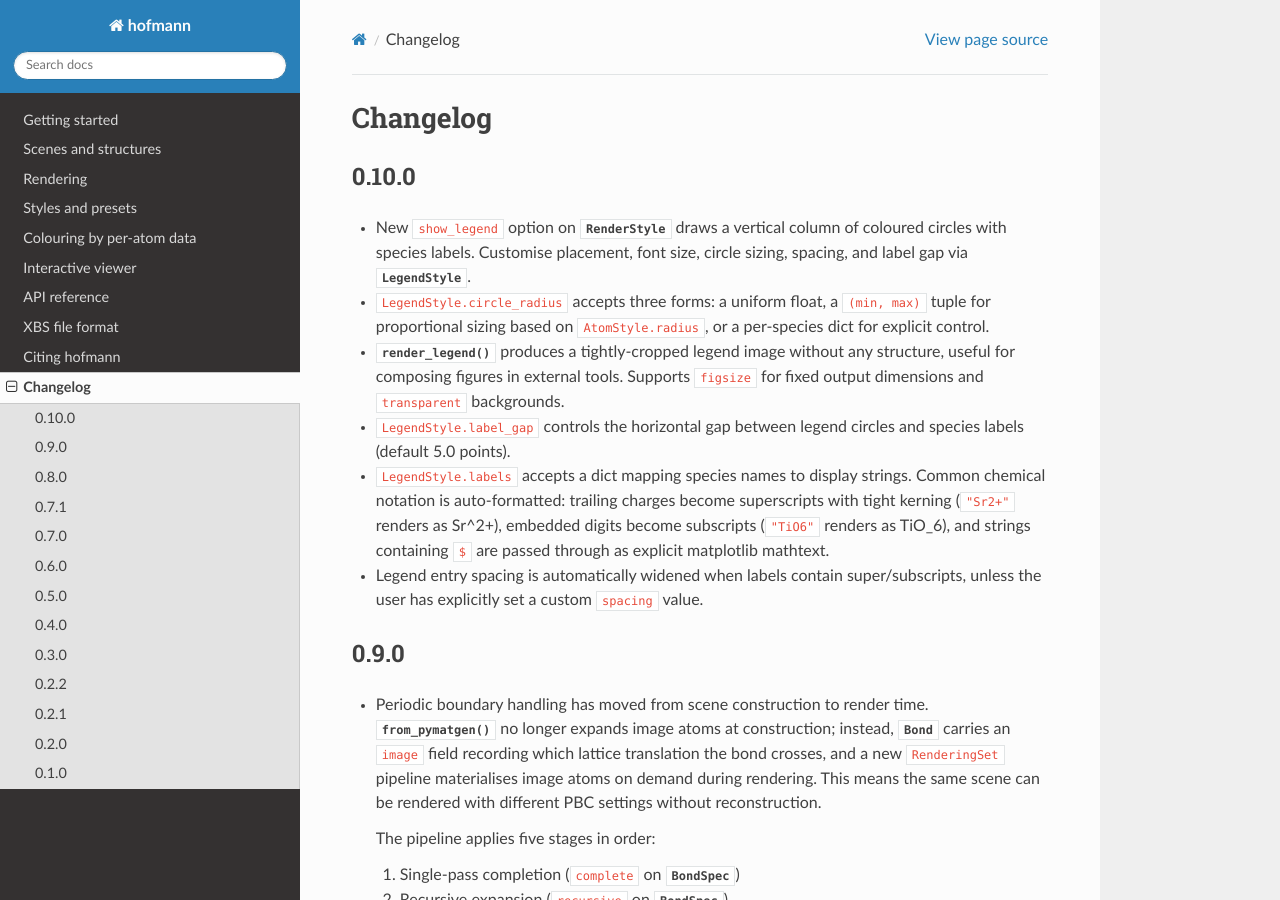
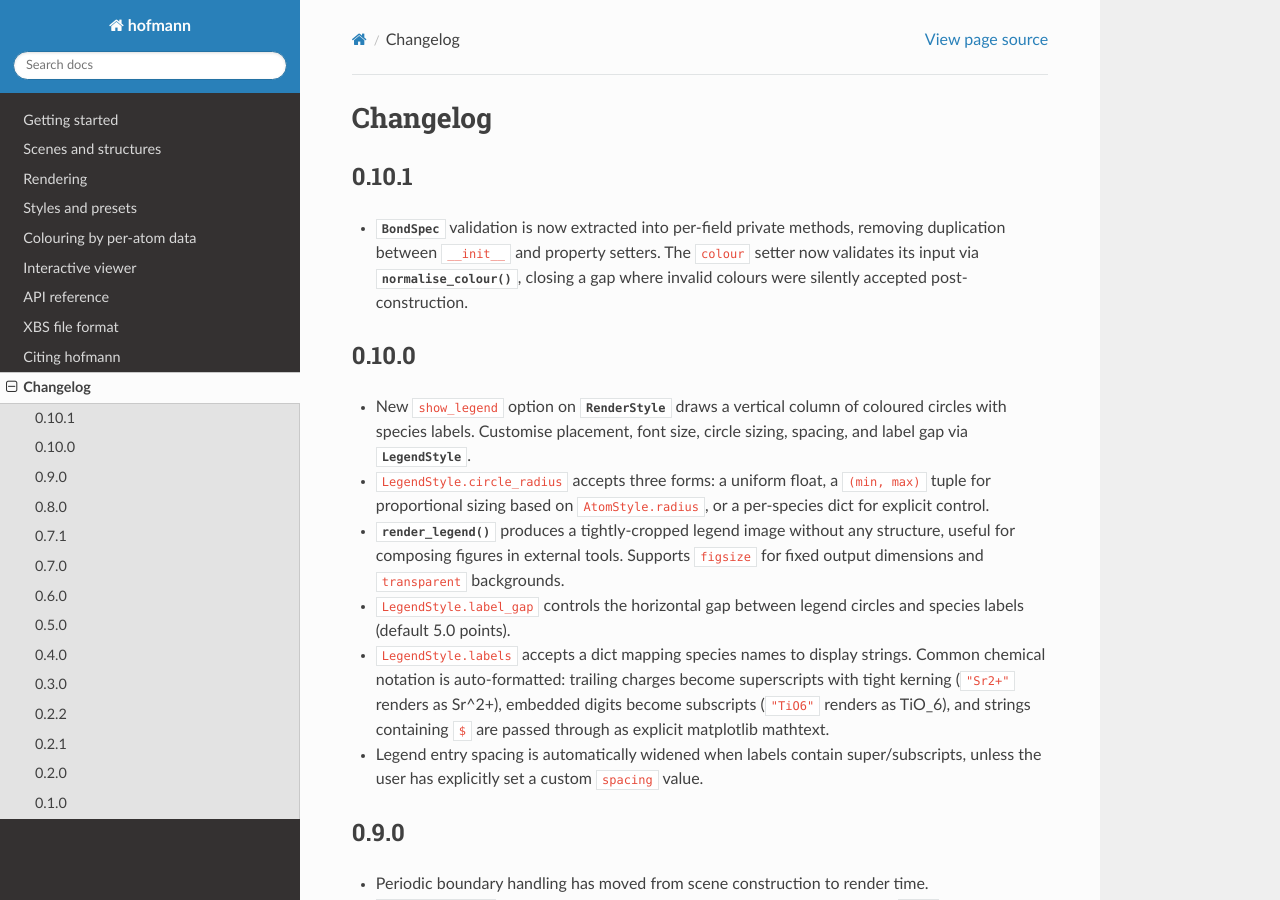
Before and after one commit to bjmorgan/hofmann, a Sphinx documentation site: the page built from docs/changelog.rst, in a window 1280 px wide and 900 px high. Built offline with Sphinx 7.4.7 and the Read the Docs theme 3.1.0, drawn with Linux system fonts in a browser that asks for light colours.

Commit message:
Bump version to 0.10.1 and update changelog

```diff
--- a/docs/changelog.rst
+++ b/docs/changelog.rst
@@ -1,5 +1,15 @@
 Changelog
 =========
+
+0.10.1
+------
+
+- :class:`~hofmann.BondSpec` validation is now extracted into
+  per-field private methods, removing duplication between
+  ``__init__`` and property setters.  The ``colour`` setter now
+  validates its input via :func:`~hofmann.model.colour.normalise_colour`,
+  closing a gap where invalid colours were silently accepted
+  post-construction.
 
 0.10.0
 ------
--- a/pyproject.toml
+++ b/pyproject.toml
@@ -4,7 +4,7 @@ build-backend = "setuptools.build_meta"
 
 [project]
 name = "hofmann"
-version = "0.10.0"
+version = "0.10.1"
 description = "A modern Python reimagining of the XBS ball-and-stick crystal structure viewer"
 readme = "README.md"
 requires-python = ">=3.11"
```
